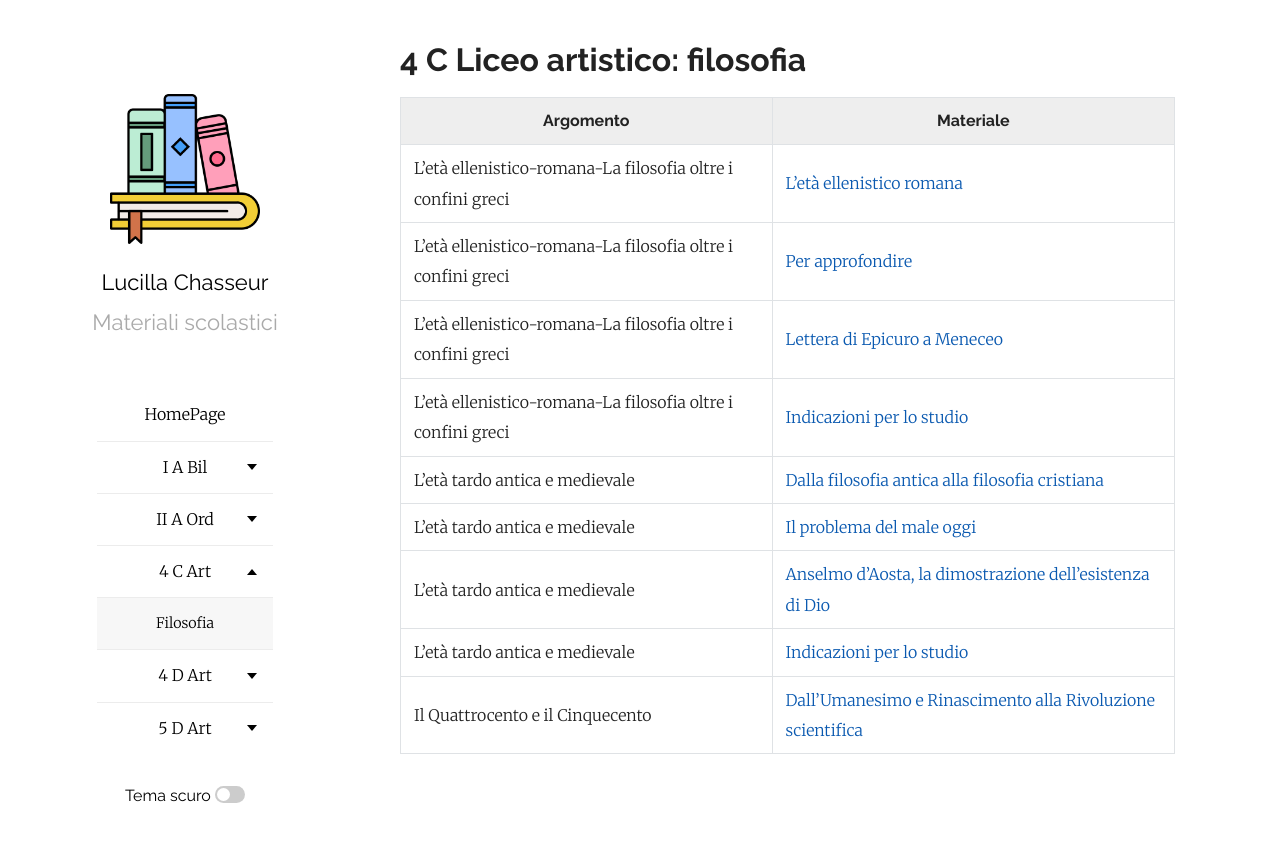
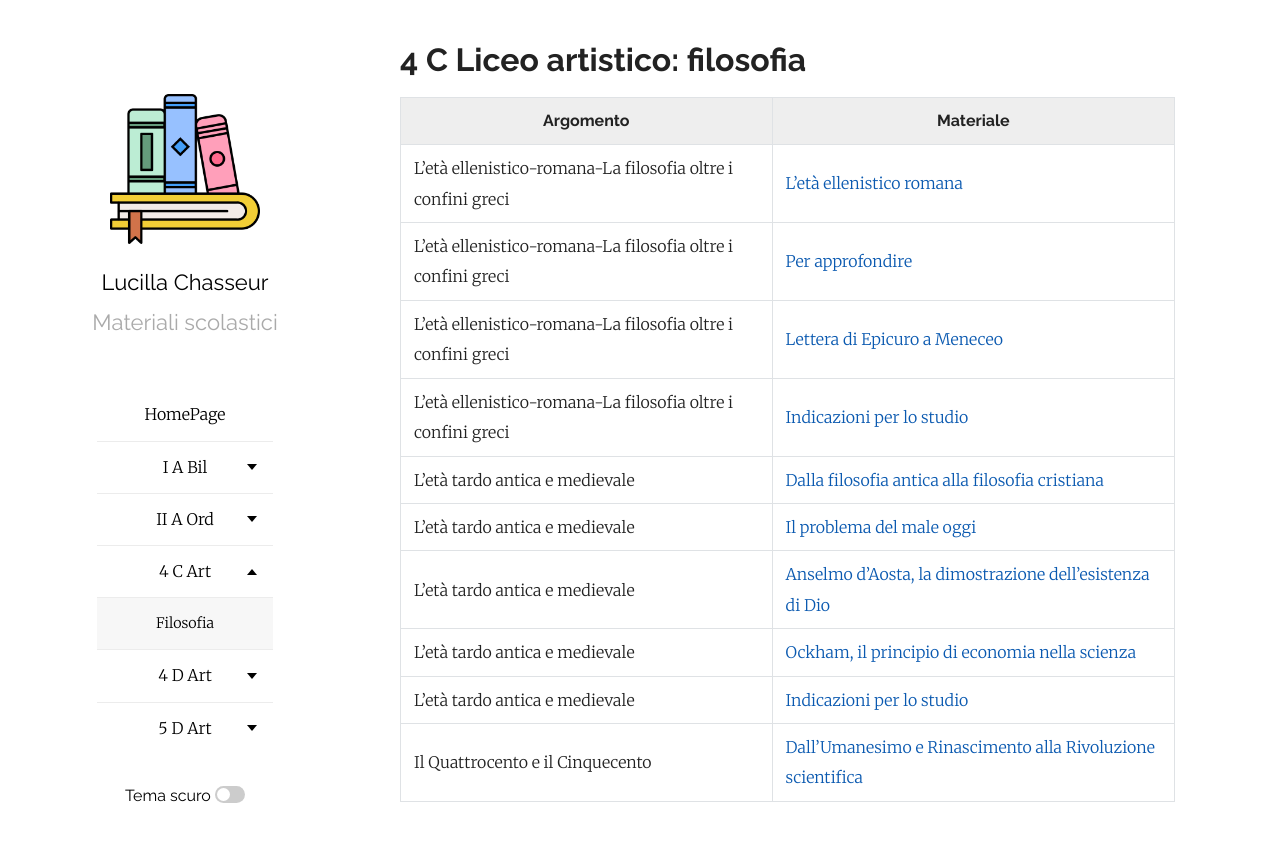
Before and after one commit to efemeridi/efemeridi.github.io, a Jekyll site: the page built from 4c_art_filosofia.md, in a window 1280 px wide. Shown: the top 842 px of the page. Built offline with Jekyll 4.4.1, drawn with Linux system fonts in a browser that asks for light colours; our own code applies the rules of GitHub Pages for plain Markdown files.

Commit message:
Add Ockham's principle of economy reference

```diff
--- a/4c_art_filosofia.md
+++ b/4c_art_filosofia.md
@@ -12,5 +12,6 @@ layout: page
 |L'età tardo antica e medievale|[Dalla filosofia antica alla filosofia cristiana](/materiali/4_C_art/filosofia/03_Dalla_filo_antica_allafilo_crstiana_4C_artistico.pdf/)
 |L'età tardo antica e medievale|[Il problema del male oggi](/materiali/4_C_art/filosofia/05_il_problema_del_male_Jonas.pdf/)
 |L'età tardo antica e medievale|[Anselmo d'Aosta, la dimostrazione dell'esistenza di Dio](/materiali/4_C_art/filosofia/04_prova_anselmo.pdf/)
+|L'età tardo antica e medievale|[Ockham, il principio di economia nella scienza](/materiali/4_C_art/filosofia/06_Il_rasoio_di_Occam_e_il_potere_della_semplicità_-_Johnjoe_McFadden_-_Internazionale.pdf/)
 |L'età tardo antica e medievale|[Indicazioni per lo studio](/materiali/4_C_art/filosofia/PROGRAMMI/02_filocristiana_4C_26_programma_testo.pdf/)
 |Il Quattrocento e il Cinquecento|[Dall'Umanesimo e Rinascimento alla Rivoluzione scientifica](/materiali/4_C_art/filosofia/01_FILO_TRA_400_E_500/01_Quattrocento_cinquecento_4_C_artistico.pdf/)
```
